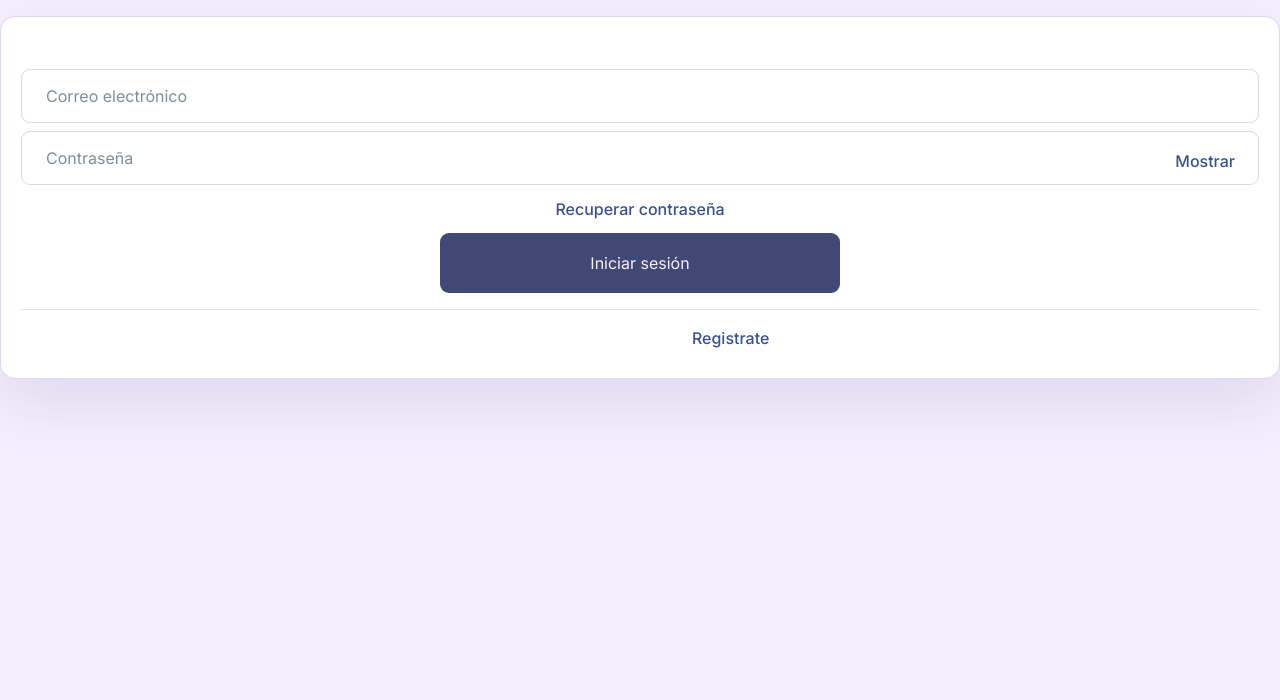
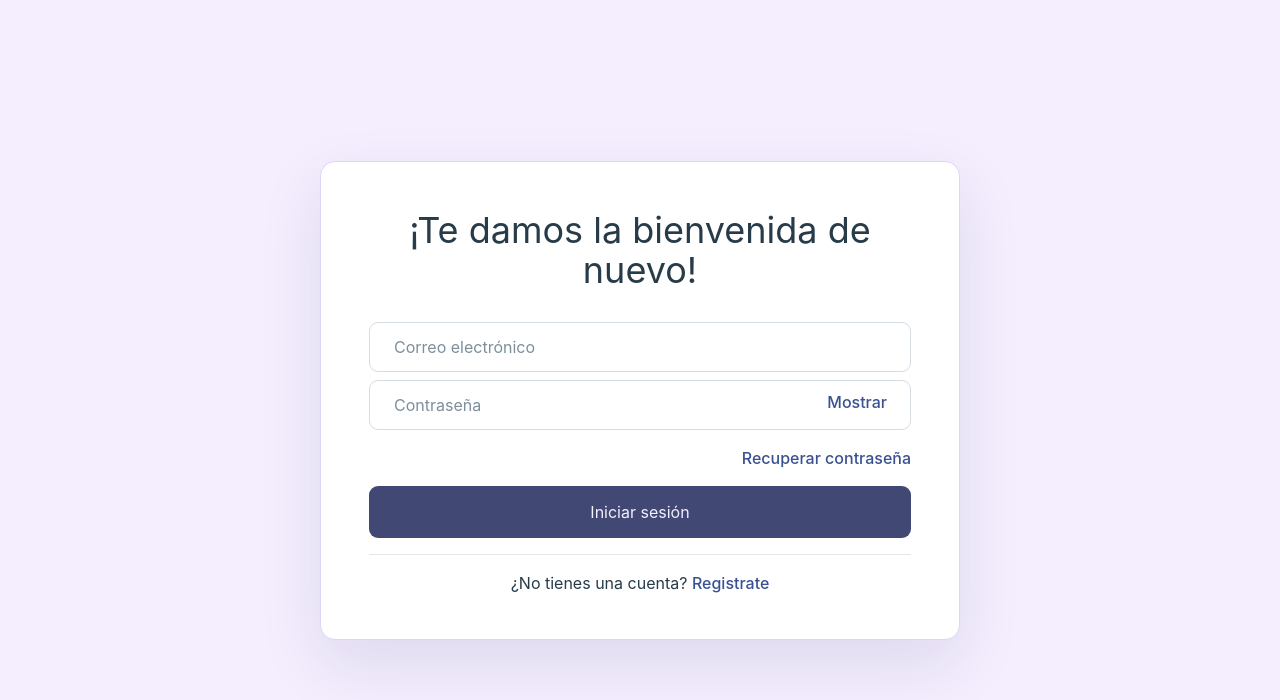
Before and after one commit to kacubillos/devathon-front-v, a Vue app: page /login in a window 1280 px wide. Shown: the top 700 px of the page. Built offline with nearby package versions, Linux system fonts and the light colour scheme; no server answers.

Commit message:
refactor: replace bootstrap classes for tailwind

```diff
--- a/src/App.vue
+++ b/src/App.vue
@@ -1,7 +1,7 @@
 <template>
   <!-- NavBar - This is not show in the login view -->
   <nav
-    v-if="router.currentRoute.value.name != 'login'"
+    v-if="auth.token !== null"
     class="navbar navbar-expand-lg navbar-dark bg-dark sticky-top"
   >
     <div class="container">
@@ -31,7 +31,7 @@
   </nav>
 
   <!-- Page content -->
-  <div class="container">
+  <div class="container mx-auto">
     <router-view />
   </div>
 </template>
@@ -41,12 +41,12 @@ import { useRouter } from "vue-router";
 import useAuthStore from "@/store/auth";
 
 const router = useRouter();
+const auth = useAuthStore();
 
 /**
  * Function to close a session, this redirect to login view
  */
 const logout = () => {
-  const auth = useAuthStore();
   auth.logout();
 
   router.push({ name: "login" });
--- a/src/components/RegisterOptionalForm.vue
+++ b/src/components/RegisterOptionalForm.vue
@@ -1,19 +1,19 @@
 <template>
-  <h1>Información adicional</h1>
+  <h1 class="text-4xl mb-8 mt-4">Información opcional</h1>
   <form class="my-3" @submit.prevent="saveInfo">
     <div class="mb-3">
-      <label for="inputPhoto" class="form-label text-start w-100"
+      <label for="inputPhoto" class="block text-start mb-2"
         >Imagen de perfil</label
       >
       <input
         id="inputPhoto"
         accept="image/png, image/jpg, image/jpeg"
-        class="form-control"
+        class="form-input"
         type="file"
       />
     </div>
     <div class="mb-2">
-      <label for="inputPhone" class="form-label text-start w-100"
+      <label for="inputPhone" class="block text-start mb-2"
         >Numero de celular</label
       >
       <input
@@ -22,10 +22,9 @@
         type="number"
         class="form-input mb-2"
         placeholder="Escribe tu número de celular"
-        required
       />
     </div>
-    <button type="submit" class="btn-purple w-100 mt-3">Guardar</button>
+    <button type="submit" class="btn-purple w-full mt-3">Continuar</button>
   </form>
 </template>
 
@@ -40,13 +39,3 @@ const saveInfo = () => {
   emit("nextStep", { photo: "", phone: String(phone.value) });
 };
 </script>
-
-<style scoped>
-.form-input {
-  padding: var(--padding-button-2);
-}
-
-.btn-purple {
-  padding: var(--padding-button-3);
-}
-</style>
--- a/src/components/RegisterSuccess.vue
+++ b/src/components/RegisterSuccess.vue
@@ -1,5 +1,5 @@
 <template>
-  <h2>
+  <h2 class="text-3xl mb-8 mt-4">
     {{
       props.isCreated
         ? "Cuenta creada correctamente"
@@ -8,7 +8,7 @@
   </h2>
   <img
     :src="props.isCreated ? '/src/assets/done.svg' : '/src/assets/error.svg'"
-    class="w-50 mt-2 mb-4"
+    class="w-1/2 mb-8 mx-auto"
     alt="Done icon from unDraw"
   />
   <p>
--- a/src/components/RegisterUserForm.vue
+++ b/src/components/RegisterUserForm.vue
@@ -1,8 +1,8 @@
 <template>
-  <h1>Crea tu cuenta</h1>
+  <h1 class="text-4xl mb-8 mt-4">Crea tu cuenta</h1>
   <form class="my-3" @submit="saveUser">
     <div class="mb-2">
-      <label for="inputName" class="form-label text-start w-100"
+      <label for="inputName" class="block text-start mb-2"
         >Nombre completo</label
       >
       <input
@@ -15,7 +15,7 @@
       />
     </div>
     <div class="mb-2">
-      <label for="inputEmail" class="form-label text-start w-100"
+      <label for="inputEmail" class="block text-start mb-2"
         >Correo electrónico</label
       >
       <input
@@ -29,15 +29,15 @@
       />
       <div
         id="passwordHelpBlock"
-        class="text-start text-danger"
+        class="text-start text-red-500"
         :class="{ 'd-none': !errors?.email }"
       >
         {{ errors?.email }}
       </div>
     </div>
-    <div class="row mb-3">
-      <div class="form-group col-12 col-md-6">
-        <label for="inputPassword" class="form-label text-start w-100"
+    <div class="grid grid-cols-2 gap-2">
+      <div>
+        <label for="inputPassword" class="block text-start mb-2"
           >Contraseña</label
         >
         <input
@@ -53,8 +53,8 @@
           {{ isHide ? "Mostrar" : "Ocultar" }}
         </span>
       </div>
-      <div class="form-group col-12 col-md-6">
-        <label for="inputRepeatPassword" class="form-label text-start w-100"
+      <div>
+        <label for="inputRepeatPassword" class="block text-start mb-2"
           >Confirma tu contraseña</label
         >
         <input
@@ -72,13 +72,13 @@
       </div>
       <div
         id="passwordHelpBlock"
-        class="text-start text-danger mt-2"
+        class="text-start text-red-500 mb-2"
         :class="{ 'd-none': !errors?.password }"
       >
         {{ errors?.password }}
       </div>
     </div>
-    <button type="submit" class="btn-purple w-100 mt-3">
+    <button type="submit" class="btn-purple w-full mt-3">
       Registrarte ahora
     </button>
     <hr class="my-4" />
@@ -132,20 +132,12 @@ const saveUser = (e) => {
 </script>
 
 <style scoped>
-.form-input {
-  padding: var(--padding-button-2);
-}
-
 .password-icon {
   float: right;
   position: relative;
-  margin: -2.25em 1.5rem 0 0;
+  margin: -2.3em 1.5rem 0 0;
   padding-left: 0.5rem;
   cursor: pointer;
   background-color: var(--white-100);
 }
-
-.btn-purple {
-  padding: var(--padding-button-3);
-}
 </style>
--- a/src/style.css
+++ b/src/style.css
@@ -7,7 +7,7 @@
   line-height: 1.5;
   font-weight: 400;
 
-  color: rgba(255, 255, 255, 0.87);
+  color: var(--neutral-title);
   background-color: var(--bg-100);
 
   font-synthesis: none;
--- a/src/views/LoginView.vue
+++ b/src/views/LoginView.vue
@@ -1,12 +1,16 @@
 <template>
-  <div class="row align-items-start align-items-md-center justify-content-center vh-100">
-    <section class="text-center col-12 col-md-10 col-lg-6 px-5 py-4 my-4 form">
+  <div class="flex items-center justify-center h-screen">
+    <section class="text-center px-4 md:px-12 lg:w-1/2 py-8 mx-2 form">
       <!-- Alert error -->
-      <div v-if="error !== ''" class="alert alert-danger" role="alert">
+      <div
+        v-if="error !== ''"
+        class="bg-red-100 text-red-700 p-4 mb-4 w-full"
+        role="alert"
+      >
         {{ error }}
       </div>
       <!-- Login form -->
-      <h1>¡Te damos la bienvenida de nuevo!</h1>
+      <h1 class="text-4xl mb-8 mt-4">¡Te damos la bienvenida de nuevo!</h1>
       <form class="my-3" @submit.prevent="login">
         <input
           id="inputEmail"
@@ -29,10 +33,10 @@
             {{ isHide ? "Mostrar" : "Ocultar" }}
           </span>
         </div>
-        <p class="d-block text-center text-md-end my-3">
+        <p class="d-block text-center md:text-end my-4">
           <a href="#" class="link">Recuperar contraseña</a>
         </p>
-        <button type="submit" class="btn-purple w-100">Iniciar sesión</button>
+        <button type="submit" class="btn-purple w-full">Iniciar sesión</button>
         <hr class="my-4" />
         <p>
           ¿No tienes una cuenta?
@@ -78,18 +82,10 @@ const login = async () => {
 </script>
 
 <style scoped>
-.form-input {
-  padding: var(--padding-button-2);
-}
-
 .password-icon {
   float: right;
   position: relative;
-  margin: -2.25em 1.5rem 0 0;
+  margin: -2.5em 1.5rem 0 0;
   cursor: pointer;
 }
-
-.btn-purple {
-  padding: var(--padding-button-3);
-}
 </style>
--- a/src/views/RegisterView.vue
+++ b/src/views/RegisterView.vue
@@ -1,8 +1,6 @@
 <template>
-  <div
-    class="row align-items-start align-items-md-center justify-content-center"
-  >
-    <section class="text-center col-12 col-md-11 col-lg-7 px-5 py-4 my-5 form">
+  <div class="flex items-center justify-center h-screen">
+    <section class="text-center px-4 md:px-12 py-8 my-4 mx-2 lg:w-1/2 form">
       <!-- Dinamic component contain the two forms -->
       <component
         :is="currentComponent"
--- a/uno.config.js
+++ b/uno.config.js
@@ -9,12 +9,15 @@ import {
 export default defineConfig({
   theme: {
     colors: {
-      "custom-green": "#AEFF08",
-      "custom-purple": "#9677F7",
-      "custom-white": "#FEFBF0",
-      "custom-red": "#F05464",
-      "purple-light": "#C6B5F9",
-      "red-light": "#F9D5D1",
+      "--primary-50": "#353a5d",
+      "--primary-100": "#424874",
+      "--primary-200": "#A6B1E1",
+      "--primary-300": "#fdf6fd",
+      "--accent-100": "#D9ACF5",
+      "--accent-200": "#FFCEFE",
+      "--bg-100": "#F4EEFF",
+      "--bg-200": "#DCD6F7",
+      "--bg-300": "#bbb9e9",
     },
   },
   presets: [
@@ -23,7 +26,7 @@ export default defineConfig({
     presetWebFonts({
       provider: "google",
       fonts: {
-        sans: "Inter",
+        sans: "Nunito Sans",
       },
     }),
     presetIcons({
```
